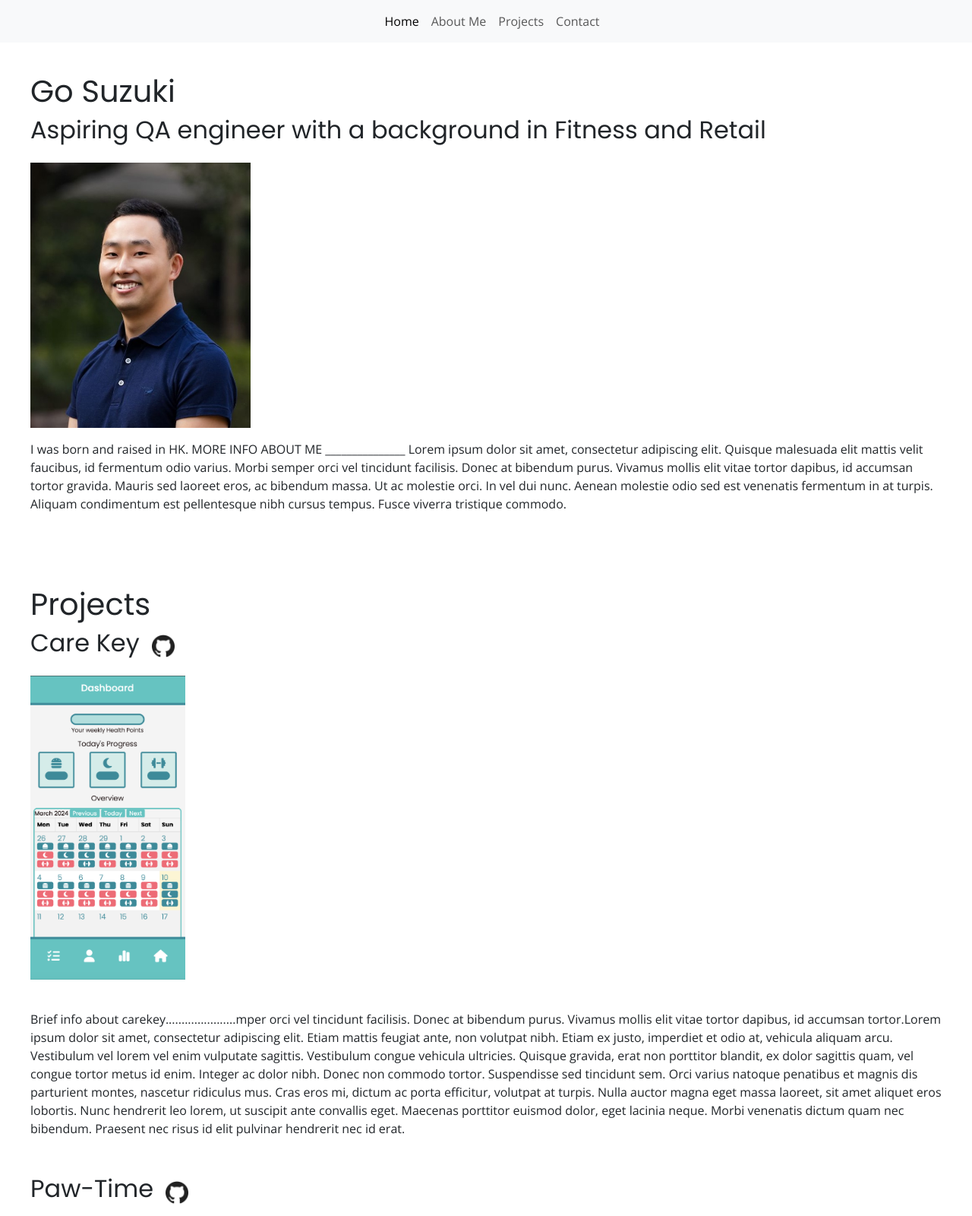
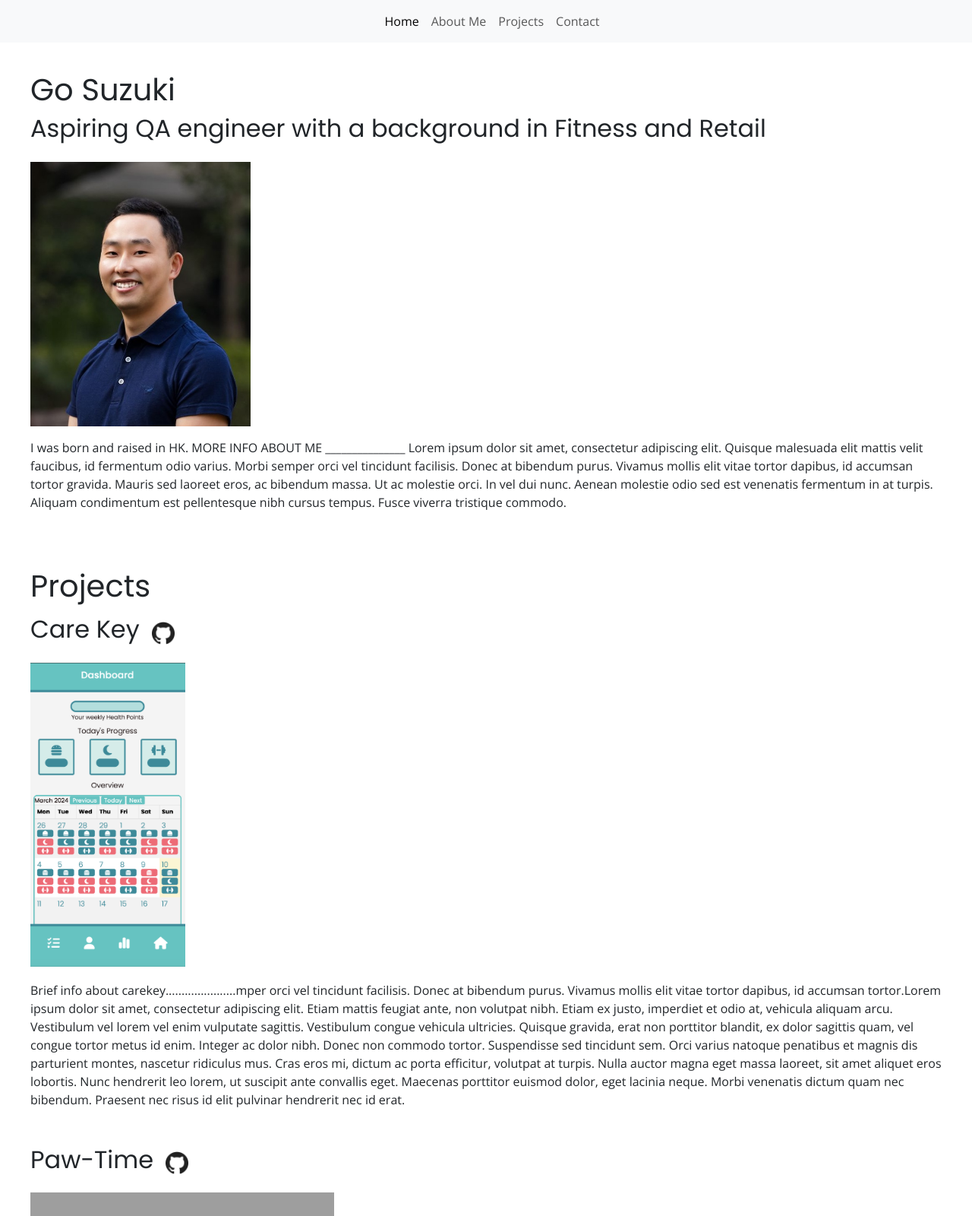
Before and after one commit to gosuz/GoSuzuki-Portfolio, a plain HTML site: page index.html in a window 1280 px wide. Shown: the top 1600 px of the page at 76% size. Drawn offline with nearby package versions, Linux system fonts and the light colour scheme; grey boxes are pictures that could not be loaded.

Commit message:
fixed the img width and paddings and margins for content

```diff
--- a/css/styles.css
+++ b/css/styles.css
@@ -20,18 +20,25 @@ h1, h2, h3 {
 
 /* Main Sections */
 #about-me{
-  padding: 2.5rem;
+  padding: 2.4rem 2.5rem 1.2rem;
+  /* left and right 2.5rem */
+  /* bottom = no padding */
 }
 #projects{
-  padding: 2.5rem;
+  padding: 2.4rem 2.5rem 1.8rem;
 }
 #contact{
-  padding: 2.5rem;
+  padding: 2.4rem 2.5rem 7rem;
+}
+
+/* projects-title */
+#projects-title{
+  margin-bottom: 0.9rem;
 }
 
 /* Project-info */
 .project-info{
-  padding-top: 2.5rem;
+  padding-top: 1.2rem;
 }
 
 /* -- Images & Icons */
--- a/index.html
+++ b/index.html
@@ -42,7 +42,7 @@ China”> -->
     <!-- Include image in here later -->
   </div>
   <div id="projects">
-    <h1>Projects</h1>
+    <h1 id="projects-title">Projects</h1>
       <!-- Add cards if you're going to add cards for the projects -->
       <div id="card-care-key">
         <div class="project-title-github-container d-flex align-items-center mb-3">
@@ -65,7 +65,7 @@ China”> -->
             </a>
         </div>
           <!-- Clickable cards to redirect to card page with more info -->
-          <img src="images/portfolio/paw_time_home.png" alt="" class="paw-time-imgs">
+          <img src="images/portfolio/paw_time_home.png" alt="paw time home image" class="paw-time-imgs img-fluid">
           <!-- <img src="/images/portfolio/paw_time_picks.png" alt="" class="paw-time-imgs">
           <img src="/images/portfolio/paw_time_shelters.png" alt="" class="paw-time-imgs"> -->
           <p class="project-info">Brief info about Paw-Time......................mper orci vel tincidunt facilisis. Donec at bibendum purus. Vivamus mollis elit vitae tortor dapibus, id accumsan tortor. Lorem ipsum dolor sit amet, consectetur adipiscing elit. Etiam mattis feugiat ante, non volutpat nibh. Etiam ex justo, imperdiet et odio at, vehicula aliquam arcu. Vestibulum vel lorem vel enim vulputate sagittis. Vestibulum congue vehicula ultricies. Quisque gravida, erat non porttitor blandit, ex dolor sagittis quam, vel congue tortor metus id enim. Integer ac dolor nibh. Donec non commodo tortor. Suspendisse sed tincidunt sem. Orci varius natoque penatibus et magnis dis parturient montes, nascetur ridiculus mus. Cras eros mi, dictum ac porta efficitur, volutpat at turpis. Nulla auctor magna eget massa laoreet, sit amet aliquet eros lobortis. Nunc hendrerit leo lorem, ut suscipit ante convallis eget. Maecenas porttitor euismod dolor, eget lacinia neque. Morbi venenatis dictum quam nec bibendum. Praesent nec risus id elit pulvinar hendrerit nec id erat.
```
